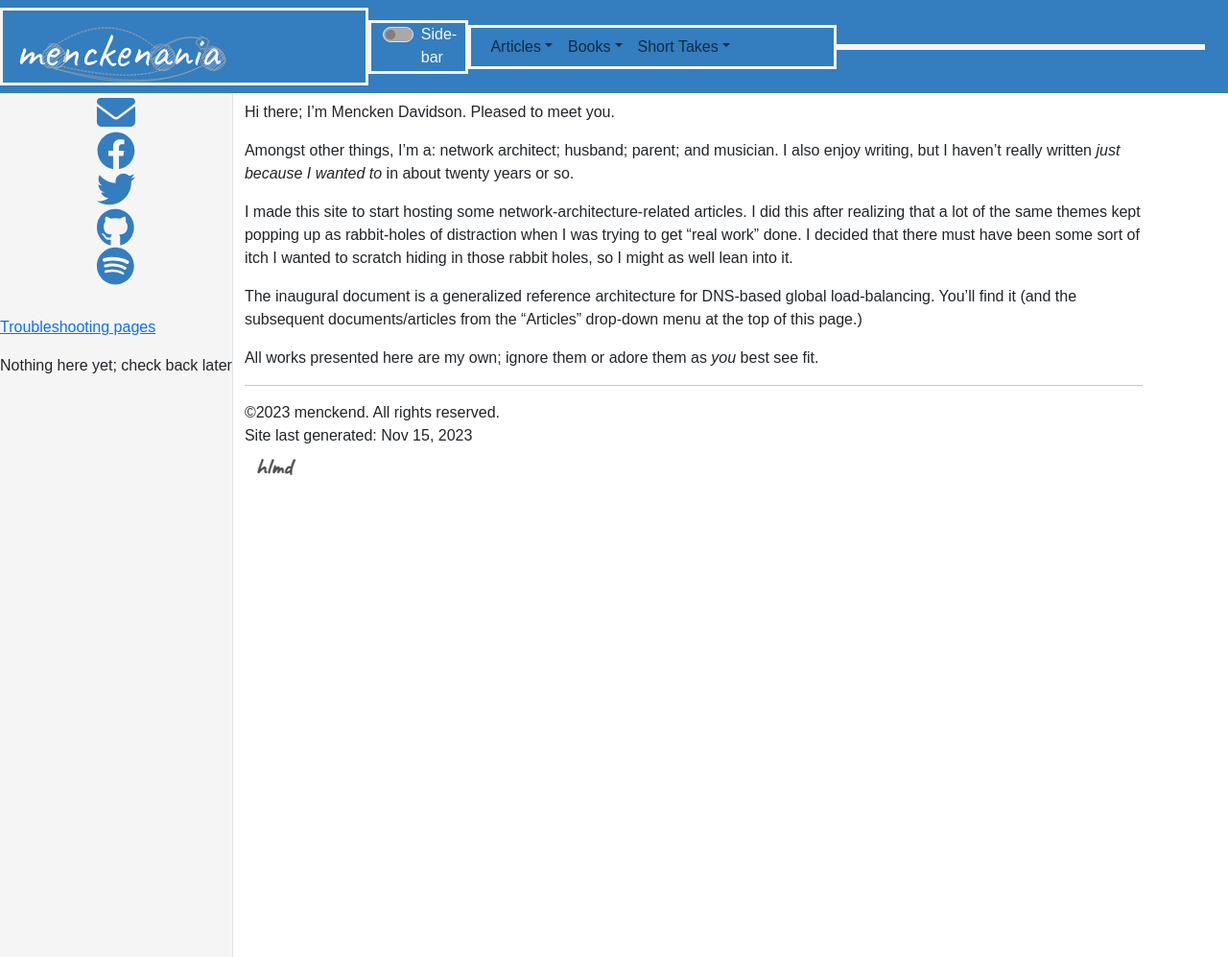
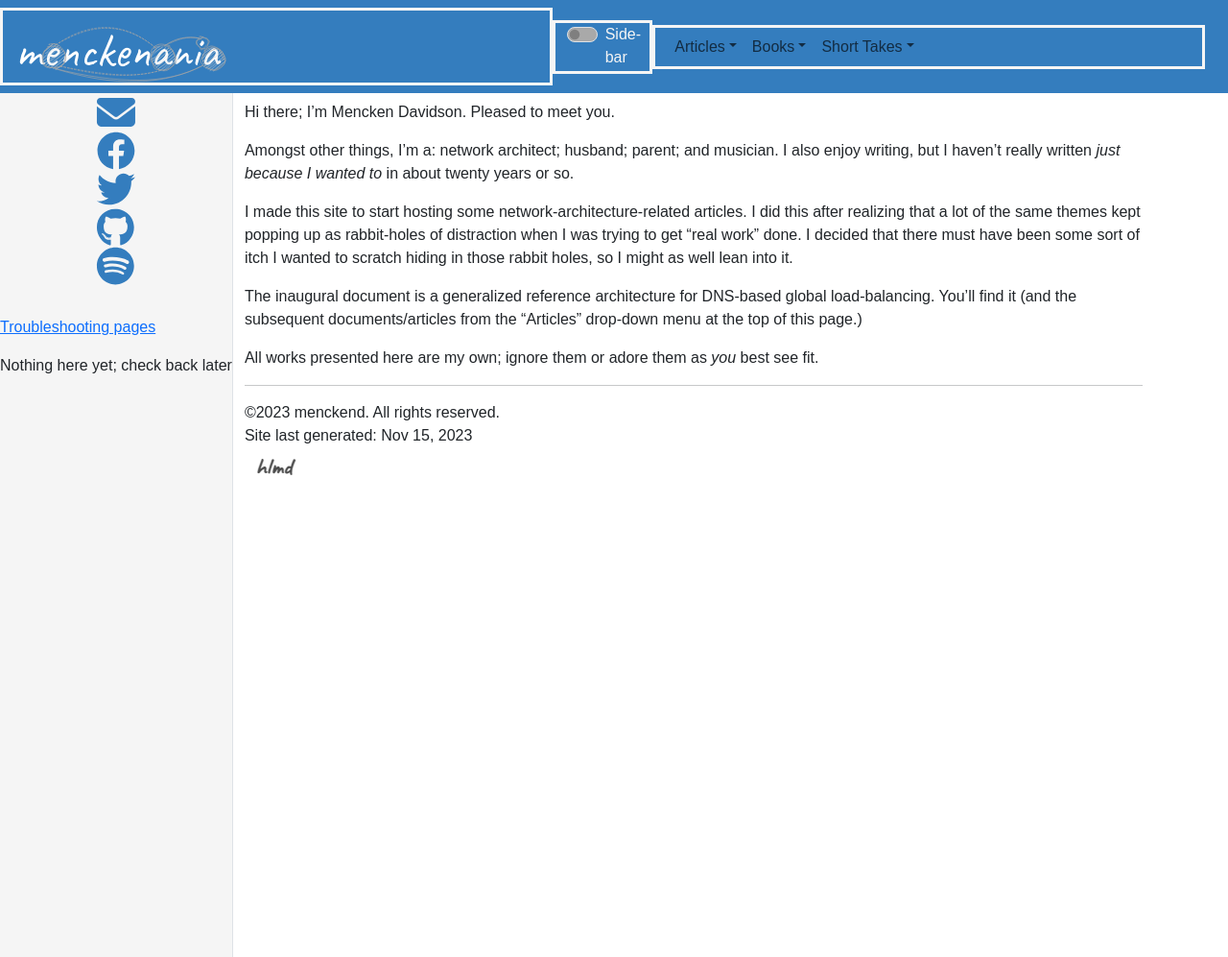
Before and after one commit to menckend/alpha, a Jekyll site: the page built from index.md, in a window 1280 px wide. Shown: the whole page at 96% size. Built offline with Jekyll 4.4.1, drawn with Linux system fonts in a browser that asks for light colours; nearby versions of some CDN libraries; some web fonts are replaced.

Commit message:
Update topnav.html

```diff
--- a/_includes/topnav.html
+++ b/_includes/topnav.html
@@ -49,12 +49,9 @@
             </div>
         </div>
 
-        <div class="col" style="border-style: solid;">
-            <button class="navbar-toggler" type="button" data-bs-toggle="collapse" data-bs-target="#navbarSupportedContent" aria-controls="navbarSupportedContent" aria-expanded="false" aria-label="Toggle top-nav">
+        <button class="navbar-toggler" type="button" data-bs-toggle="collapse" data-bs-target="#navbarSupportedContent" aria-controls="navbarSupportedContent" aria-expanded="false" aria-label="Toggle top-nav">
             <span class="navbar-toggler-icon"></span>
             </button>
-        </div>
-
 
     </div>
 </nav>
```
